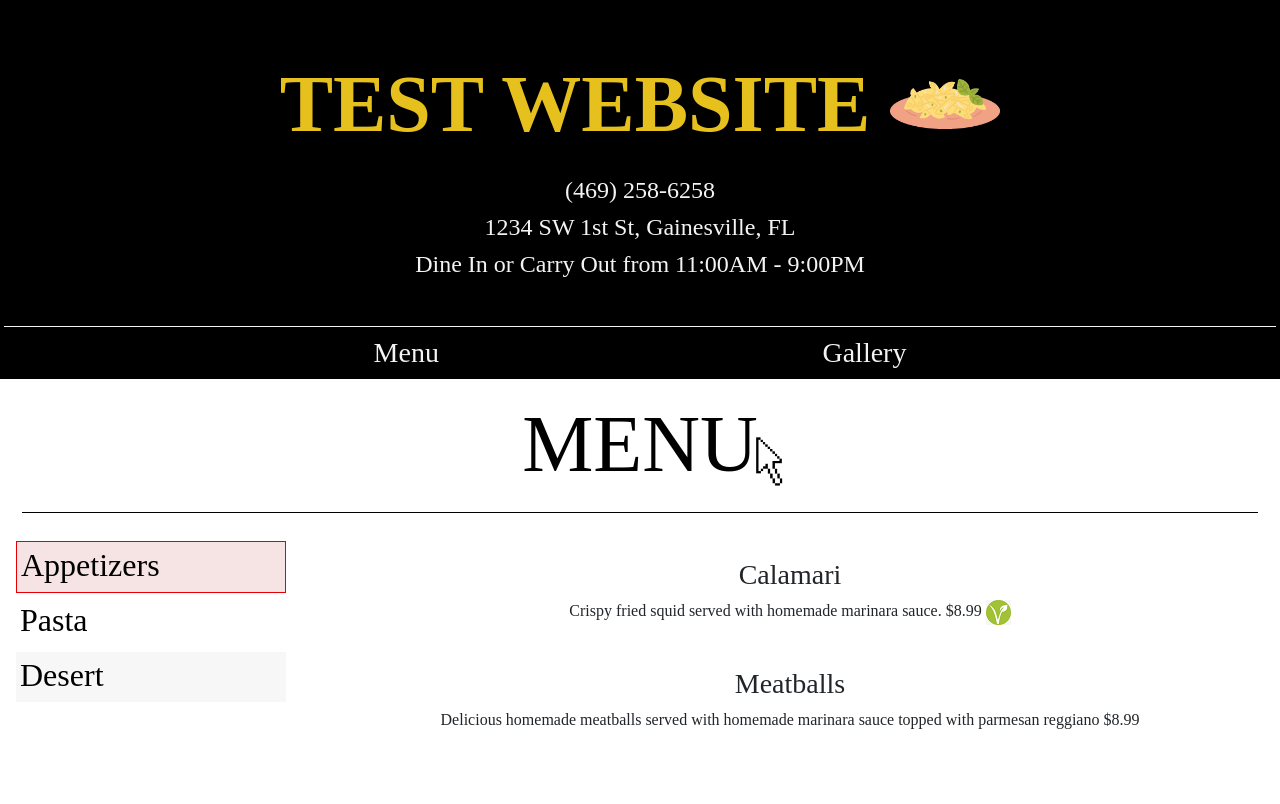
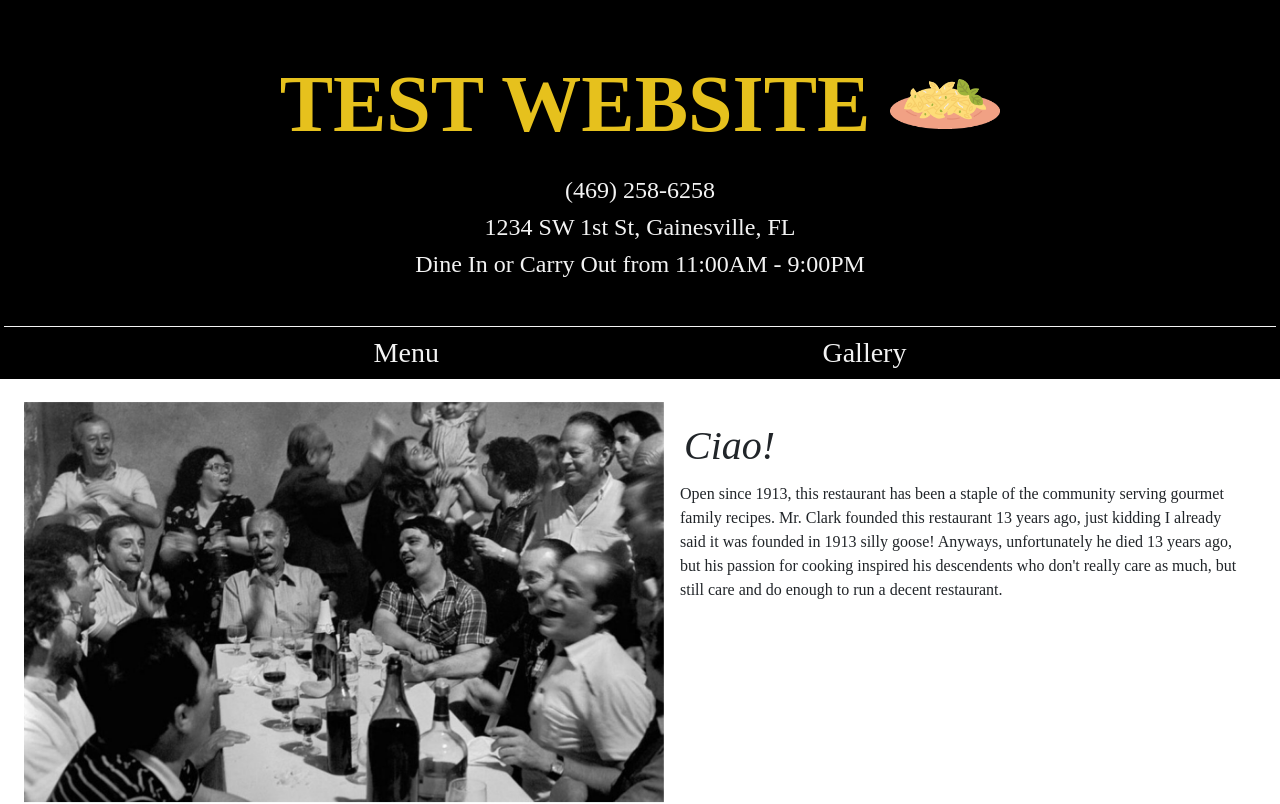
Before and after one commit to CarloSalvatici/restaurant-beauty-masters-supplies, a Svelte app: page / in a window 1280 px wide. Shown: the top 804 px of the page. Built offline with nearby package versions, Linux system fonts and the light colour scheme; no server answers; a web font is replaced by a local one.

Commit message:
worked on scroller site

```diff
--- /dev/null
+++ b/public/aboutData.json
@@ -0,0 +1,3 @@
+{
+    "mainParagraph": "Open since 1913, this restaurant has been a staple of the community serving gourmet family recipes. Mr. Clark founded this restaurant 13 years ago, just kidding I already said it was founded in 1913 silly goose! Anyways, unfortunately he died 13 years ago, but his passion for cooking inspired his descendents who don't really care as much, but still care and do enough to run a decent restaurant."
+}
--- a/src/App.svelte
+++ b/src/App.svelte
@@ -2,15 +2,16 @@
 	import axios from "axios"
 	import { onMount } from 'svelte'
 	import localMenuData from '../public/menuData.json';
+	import localAboutData from '../public/aboutData.json';
 	import Menu from './sections/Menu.svelte'
 	import Gallery from './sections/Gallery.svelte'
+	import About from './sections/About.svelte'
 
-	$: innerWidth = 0
 	const url = 'https://carlo-web.herokuapp.com/api/accounts'
 
 	let menuData = localMenuData
 	let galleryData = []
-	let showClickGif = false;
+	let aboutData = localAboutData
 
 	onMount(async () => {
 		try {
@@ -22,33 +23,18 @@
 		} catch(err) {
 			console.log(err)
 		}
-		setTimeout(() => {gifLoop()}, 5000)
 	})
-	let loopCount = 0
-	async function gifLoop() {
-		showClickGif = true;
-		setTimeout(() => {showClickGif = false;}, 3500)
-		if(loopCount <= 1) {
-			loopCount += 1
-			setTimeout(() => {gifLoop()}, 15000)
+
+	let sections = {
+		"About": 0,
+		"Menu": 0,
+		"Gallery": 0
 	}
-	}
-
-	// This function controls the scrolling between menu and gallery
-	let section = 0
-	let sectionCount = 2
-	let sectionTitleList = ["Menu", "Gallery"]
-	// Direction should be 1 for right and -1 for left
-	const sectionScroll = (direction) => {
-		section += direction
-		// Absolute value of section mod sectionCount so that the scroll loops around properly
-		section = Math.abs(section%sectionCount)
-		console.log(section)
+	const scrollToSection = (s) => {
+		sections[s]
 	}
 
 </script>
-
-<svelte:window bind:innerWidth />
 
 <main>
 	<header class="pt-5 px-1">
@@ -62,39 +48,23 @@
 		</address>
 		<h4 class="">Dine In or Carry Out from 11:00AM - 9:00PM</h4>
 		<nav class="mt-5">
-			{#if section != 3}
-				<button>
+			<button on:click={() => {scrollToSection("Menu")}}>
 				<h3 class="p-2 mb-0">Menu</h3>
 			</button>
-			{/if}
-			{#if section != 3}
-				<button>
+			<button on:click={() => {scrollToSection("Gallery")}}>
 				<h3 class="p-2 mb-0">Gallery</h3>
 			</button>
-			{/if}
 		</nav>
 	</header>
 	<div class="px-3 pb-3 content">
 		<div class="section-label">
-			<!--Left and right arrows <button class="sl-left-arrow" on:click={() => {sectionScroll(-1)}}>
-				<img src="./images/simple-arrow-left.png" alt="left arrow"/>
-			</button>
-			<button class="sl-right-arrow" on:click={() => {sectionScroll(1)}}>
-				<img src="./images/simple-arrow-right.png" alt="right arrow"/>
-			</button>-->
-			{#if showClickGif}
-				<img src="./images/giphy.webp" alt="Click Gif"/>
-			{/if}
-			<button on:click={() => {sectionScroll(1)}}>
-				<h1 class="section-title">{sectionTitleList[section]}</h1>
-			</button>
+
 		</div>
-		{#if section == 0}
+		<About aboutData={aboutData}/>
+		<h1 class="section-title">Menu</h1>
 		<Menu menuData={menuData}/>
-		{/if}
-		{#if section == 1}
+		<h1 class="section-title"></h1>
 		<Gallery galleryData={galleryData}/>
-		{/if}
 	</div>
 </main>
 
@@ -163,6 +133,10 @@
 	nav > button > h3 {
 		color: #F3F3F3;
 	}
+	nav > button:hover {
+		background: rgba(255, 255, 255, 0.192);
+		transition: .1s all;
+	}
 
 	.title-text {
 		display: inline-block;
@@ -191,41 +165,14 @@
 		margin:0;
 		margin-bottom: 15px;
 	}
-	.section-label > button {
-		padding: none;
-		width: 100%;
-		background: none;
-		border: none;
-	}
-	.section-label > img {
-		position: absolute;
-		left: 60%;
-		top: 50%;
-		transform: translate(-50%, -50%);
-		width: 75px;
-	}
 
 	.section-title {
 		border-bottom: 1px solid black;
 		padding: 16px 0px 20px 0px !important;
 		margin-bottom: none !important;
 	}
-	.section-title:hover {
-		background: rgba(220, 219, 168, 0.4);
-		transition: .3s all;
-	}
 
-	/* .sl-left-arrow{
-		position: absolute;
-		left: 10%;
-		padding: 25px 125px 25px 125px;
-	}
 
-	.sl-right-arrow{
-		position: absolute;
-		right: 10%;
-		padding: 25px 125px 25px 125px;
-	} */
 
 	 /*menu takes up not the whole screen on larger window*/
 	 @media (max-width: 1649px) {
@@ -241,42 +188,15 @@
 	}
 	/* Below 1250px*/
 	@media (max-width: 1250px) {
-		.sl-left-arrow{
-			position: absolute;
-			left: 0;
-			padding: 25px 100px 25px 100px;
-		}
-		.sl-right-arrow{
-			position: absolute;
-			right: 0;
-			padding: 25px 100px 25px 100px;
-		}
+
 	}
 	/* Below 800px*/
 	@media (max-width: 800px) {
-		.sl-left-arrow{
-			position: absolute;
-			left: 0;
-			padding: 25px 50px 25px 50px;
-		}
-		.sl-right-arrow{
-			position: absolute;
-			right: 0;
-			padding: 25px 50px 25px 50px;
-		}
+
 	}
 
 	/* Below 600px */
 	@media (max-width: 600px) {
-		.sl-left-arrow{
-			position: absolute;
-			left: 0;
-			padding: 25px;
-		}
-		.sl-right-arrow{
-			position: absolute;
-			right: 0;
-			padding: 25px;
-		}
+
 	}
 </style>
--- /dev/null
+++ b/src/sections/About.svelte
@@ -0,0 +1,50 @@
+<script>
+    export let aboutData
+    import { onMount } from 'svelte'
+
+    let scrollY
+    let about_txt
+    onMount(async () => {
+        about_txt = document.getElementById("about-scroll-id")
+	})
+
+    const scrollParagraph = () => {
+        about_txt.style.transform = translateY(scrollY*.2)
+    }
+</script>
+
+<svelte:window bind:scrollY={scrollY} />
+
+<main>
+    <div class="about p-2">
+        <img class="about-img" src="images/italian-family.jpg" alt="gif" />
+        <div on:scroll={scrollParagraph} class="about-text p-3" id="about-scroll-id">
+            <h1 class="p-1"><i>Ciao!</i></h1>
+            <p>{aboutData.mainParagraph}</p>
+        </div>
+    </div>
+</main>
+
+<style>
+    .about {
+        display: flex;
+        transform-style: preserve-3d;
+    }
+    .about-img {
+        width: 50vw;
+    }
+    .about-text {
+        min-height: 0;
+        height: 100%;
+        background: #ffffff;
+        transform: translate(-30px, 0px);
+        transform: translateZ(-10px);
+    }
+    .about-text > h1 {
+        text-align: left;
+    }
+    .about-text > p {
+        text-align: left;
+        font-size: 1em;
+    }
+</style>
```
Also changed, not shown: public/images/italian-family.jpg (added). Lines whose indentation alone changed are shown as unchanged.
